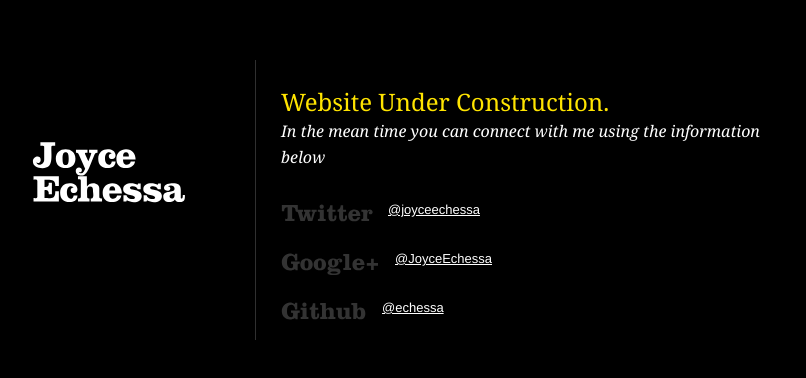
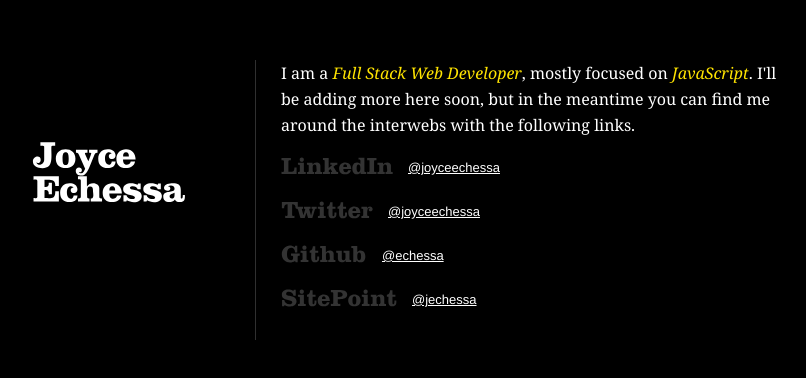
Before and after one commit to echessa/echessa.github.io, a plain HTML site: page index.html in a window 1280 px wide. Shown: the part 200-578 px from the top of the page, without its empty margins (264-1070 px from the left). Drawn offline with nearby package versions, Linux system fonts and the light colour scheme.

Commit message:
Modify bio text

```diff
--- a/index.html
+++ b/index.html
@@ -18,20 +18,24 @@
 <div id="content">
 	<div class="logo_box"><h1>Joyce<br/>Echessa</h1></div>
 	<div class="main_box">
-		<h2>Website Under Construction.<br/><span>In the mean time you can connect with me using the information below</span></h2>
+		<p class="bio">I am a <span>Full Stack Web Developer</span>, mostly focused on <span>JavaScript</span>. I'll be adding more here soon, but in the meantime you can find me around the interwebs with the following links.</span></h2>
 
 		<ul class="info">
+			<li>
+				<h3>LinkedIn</h3>
+				<p><a href="https://ke.linkedin.com/in/joyceechessa" target="_blank">@joyceechessa</a></p>
+			</li>
 			<li>
 				<h3>Twitter</h3>
 				<p><a href="https://twitter.com/joyceechessa" target="_blank">@joyceechessa</a></p>
 			</li>
 			<li>
-				<h3>Google+</h3>
-				<p><a href="https://plus.google.com/+JoyceEchessa" target="_blank">@JoyceEchessa</a></p>
+				<h3>Github</h3>
+				<p><a href="https://github.com/echessa" target="_blank">@echessa</a></p>
 			</li>
 			<li>
-				<h3>Github</h3>
-				<p><a href="https://github.com/echessa" target="_blank">@echessa</a></p>
+				<h3>SitePoint</h3>
+				<p><a href="https://www.sitepoint.com/author/jechessa/" target="_blank">@jechessa</a></p>
 			</li>
 		</ul>
 	</div>
--- a/tools/style.css
+++ b/tools/style.css
@@ -74,14 +74,13 @@ font-size: 24px;
     color: #333;
     float: left;
     margin-right: 15px;
-padding-top: 5px;
 }
 
 .main_box{
     float: left;
     width: 500px;
     height: 95px;
-padding: 25px;
+    padding-left: 25px;
 }
 
 form{
@@ -92,24 +91,22 @@ background: url(../images/dots.gif) right top repeat-y;
     height: 80px;
 }
 
-h2{
+.bio{
     font-family: Georgia;
-color: #ffe400;
-font-size: 24px;
-margin-bottom: 20px;
+    color: #fff;
+    font-size: 16px;
+    line-height: 26px
+
 }
 
-h2 span{
-color: #fff;
-font-size: 16px;
-line-height: 26px;
+.bio span{
+    color: #ffe400;
     font-style: italic;
 }
 
 ul.info{
     width: 500px;
-padding: 0;
-margin: 10px 0 0 0;
+    padding-top: 20px;
     float: left;
 }
 
```
Lines whose indentation alone changed are shown as unchanged.
